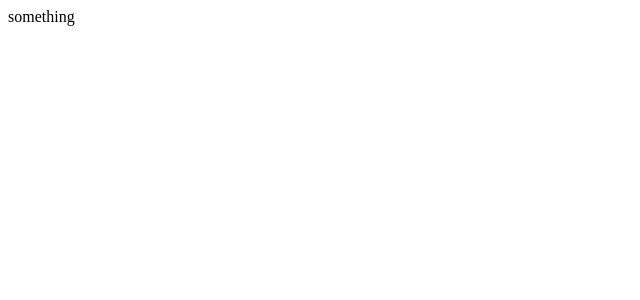
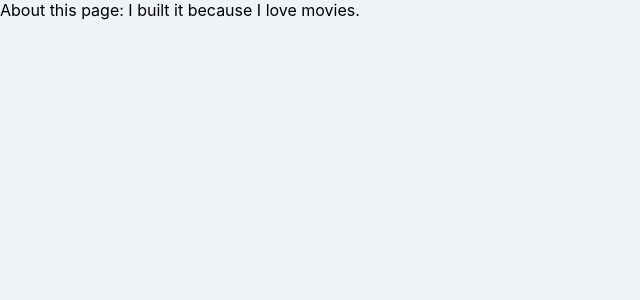
Before and after one commit to hanbee1005/movie_app, a React (Create React App) app: page /#/about in a window 1280 px wide. Shown: the top 300 px of the page, without its empty margins (0-640 px from the left). Built offline with nearby package versions, Linux system fonts and the light colour scheme.

Commit message:
router에 url 매핑해서 컴포넌트 분리하기

```diff
--- a/src/App.js
+++ b/src/App.js
@@ -1,7 +1,13 @@
 import React from 'react';
+import { HashRouter, Route } from 'react-router-dom';
+import About from './routes/About';
+import Home from './routes/Home';
 
 function App() {
-  return <span>something</span>
+  return <HashRouter>
+    <Route path="/" exact={true} component={Home}/>
+    <Route path="/about" component={About} />
+  </HashRouter>
 }
 
 export default App;
--- a/src/routes/About.js
+++ b/src/routes/About.js
@@ -0,0 +1,7 @@
+import React from 'react';
+
+function About() {
+    return <span>About this page: I built it because I love movies.</span>
+}
+
+export default About
```
